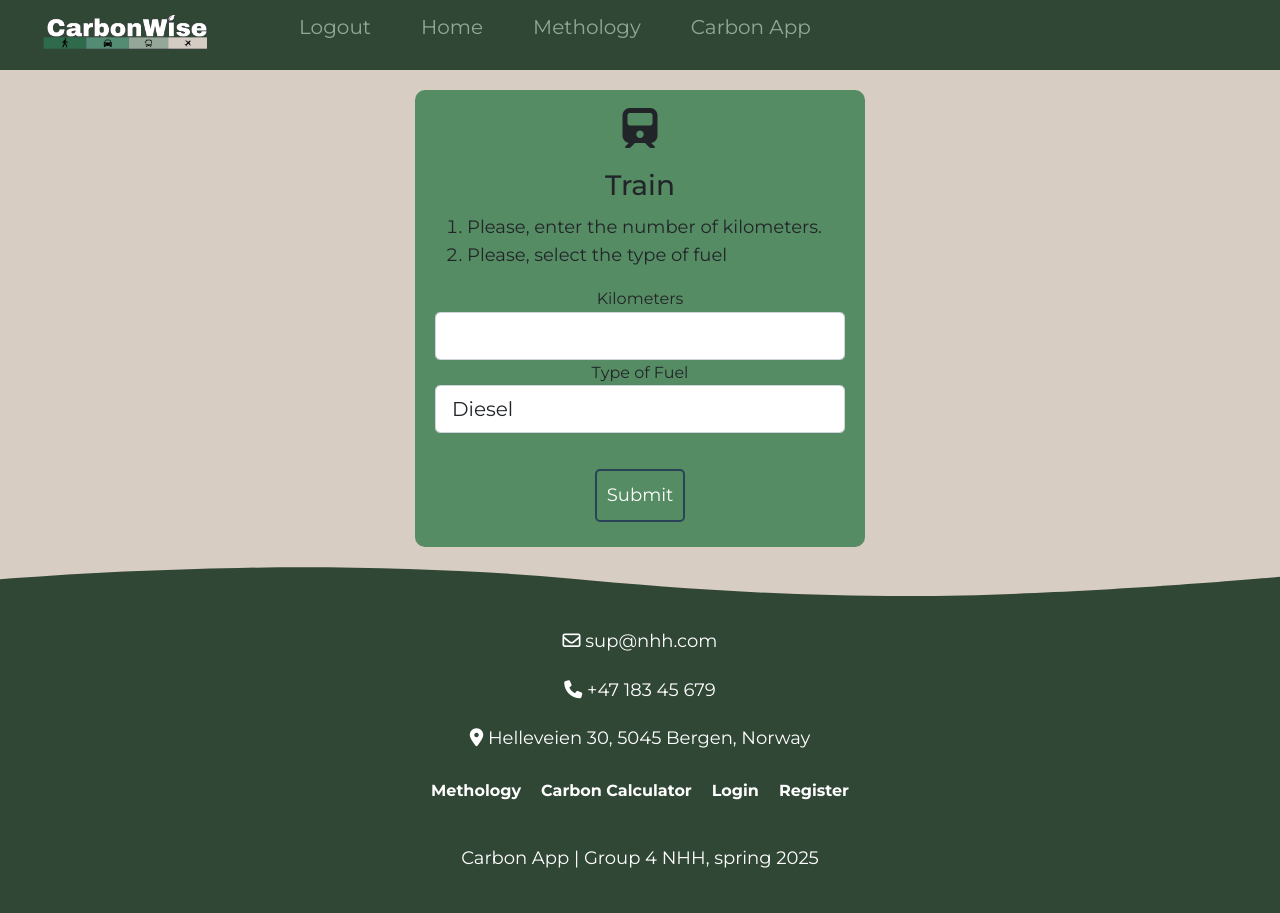
After one commit to hannik3/carbon_app_v1, a Flask app: page /carbon_app/new_entry_train in a window 1280 px wide. The commit adds this page. Run offline with Flask 2, Linux system fonts and the light colour scheme; the visitor is signed in with stand-in values (Sample User, id 1); some libraries are stand-ins or nearby versions.

Commit message:
train kind of fixed nt in charts

```diff
--- a/capp/carbon_app/forms.py
+++ b/capp/carbon_app/forms.py
@@ -24,7 +24,7 @@ class PlaneForm(FlaskForm):
 class TrainForm(FlaskForm):
   kms = FloatField('Kilometers', [InputRequired()])
   fuel_type = SelectField('Type of Fuel', [InputRequired()],
-    choices=[('Diesel', 'Diesel'),('Electric','Electric')])
+    choices=[('Diesel', 'Diesel'),('Electric','Electric'), ('Electric Norway','Electric Norway')])
   submit = SubmitField('Submit')
 
 class FerryForm(FlaskForm):
--- a/capp/carbon_app/routes.py
+++ b/capp/carbon_app/routes.py
@@ -31,8 +31,8 @@ efco2 = {
         'Fuel Oil': 0.114,         # No new data provided; kept original value
     },
     'Train': {
-        'Europe Electric': 0.026,
-        'Norway Electric': 0.007,  # Electric trains in Norway emit 7g CO₂ per passenger-km
+        'Electric': 0.026,
+        'Electric Norway': 0.007,  # Electric trains in Norway emit 7g CO₂ per passenger-km
         'Diesel': 0.091            # Diesel trains emit 91g CO₂ per passenger-km
     },
     'Motorbike': {
@@ -176,6 +176,31 @@ def new_entry_motorbike():
         return redirect(url_for('carbon_app.your_data'))
     return render_template('carbon_app/new_entry_motorbike.html', title='new entry motorbike', form=form)
 
+#New entry train
+@carbon_app.route('/carbon_app/new_entry_train', methods=['GET','POST'])
+@login_required
+def new_entry_train():
+    form = TrainForm()
+    if form.validate_on_submit():
+        kms = form.kms.data
+        fuel = form.fuel_type.data
+        transport = 'Train'
+        # kms = request.form['kms']
+        # fuel = request.form['fuel_type']
+
+        co2 = float(kms) * efco2[transport][fuel]
+        total = co2
+
+        co2 = float("{:.2f}".format(co2))
+        total = float("{:.2f}".format(total))
+
+        emissions = Transport(kms=kms, transport=transport, fuel=fuel, co2=co2, total=total, author=current_user)
+        db.session.add(emissions)
+        db.session.commit()
+        return redirect(url_for('carbon_app.your_data'))
+    return render_template('carbon_app/new_entry_train.html', title='new entry train', form=form)
+
+
 #New entry bicycle
 @carbon_app.route('/carbon_app/new_entry_bicycle', methods=['GET','POST'])
 @login_required
@@ -274,6 +299,7 @@ def your_data():
     else:
         emission_transport[5]
 
+
     #Kilometers by category
     kms_by_transport = db.session.query(db.func.sum(Transport.kms), Transport.transport). \
         filter(Transport.date > (datetime.now() - timedelta(days=5))).filter_by(author=current_user). \
@@ -333,6 +359,7 @@ def your_data():
     else:
         kms_transport[7]
 
+
     #Emissions by date (individual)
     emissions_by_date = db.session.query(db.func.sum(Transport.total), Transport.date). \
         filter(Transport.date > (datetime.now() - timedelta(days=5))).filter_by(author=current_user). \
--- /dev/null
+++ b/capp/templates/carbon_app/new_entry_train.html
@@ -0,0 +1,70 @@
+{% extends "layout.html" %}
+{% block content %}
+
+<section class="new_entry">
+  <div class="container">
+      <div class="box">
+
+      </div>
+      <div class="box">
+        <div class="h1 mb-3" style="text-align: center;">
+          <i class="fa-solid fa-train"></i>
+        </div>
+        <h3>Train</h3>
+        <p>
+          <ol style="text-align: left;">
+            <li>
+              Please, enter the number of kilometers.
+            </li>
+            <li>
+              Please, select the type of fuel
+            </li>
+          </ol>
+        </p>
+          <form method="POST" action="">
+              {{ form.csrf_token }}
+              <fieldset class="form-group">
+
+                <div class="form-group">
+                    {{ form.kms.label(class="form-control-label") }}
+                    {% if form.kms.errors %}
+                        {{ form.kms(class="form-control form-control-lg is-invalid") }}
+                        <div class="invalid-feedback">
+                            {% for error in form.kms.errors %}
+                                <span>{{ error }}</span>
+                            {% endfor %}
+                        </div>
+                    {% else %}
+                        {{ form.kms(class="form-control form-control-lg") }}
+                    {% endif %}
+                </div>
+
+                <div class="form-group">
+                    {{ form.fuel_type.label(class="form-control-label") }}
+                    {% if form.fuel_type.errors %}
+                        {{ form.fuel_type(class="form-control form-control-lg is-invalid") }}
+                        <div class="invalid-feedback">
+                            {% for error in form.fuel_type.errors %}
+                                <span>{{ error }}</span>
+                            {% endfor %}
+                        </div>
+                    {% else %}
+                        {{ form.fuel_type(class="form-control form-control-lg") }}
+                    {% endif %}
+                </div>
+
+              </fieldset>
+              </br>
+              <div class="form-group">
+                {{ form.submit(class="btn_carbon_app_new_entry_main") }}
+              </div>
+          </form>
+      </div>
+      <div class="box">
+
+      </div>
+  </div>
+</section>
+
+
+{% endblock content %}
```
Also changed, not shown: capp/templates/carbon_app/carbon_app.html (+14 -1 lines), capp/templates/carbon_app/your_data.html (+4 -4 lines).
